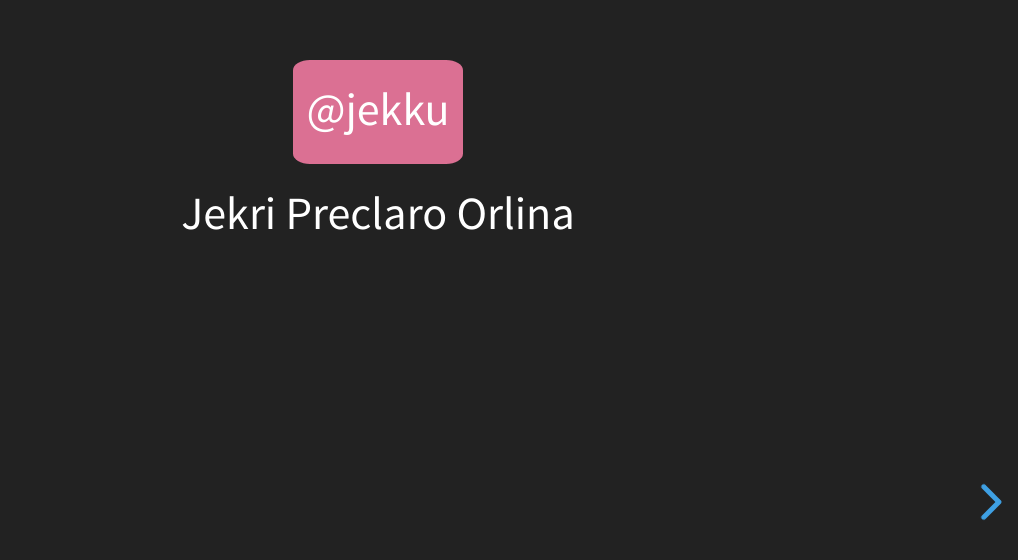
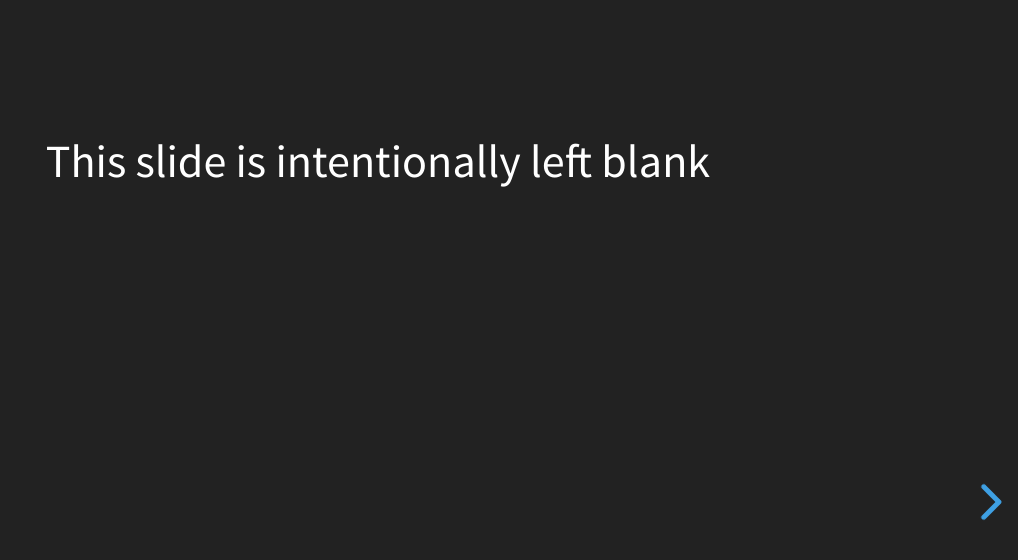
Before and after one commit to jekku/ics-career-talks-2017, a website: page index.html in a window 1280 px wide. Shown: the part 236-796 px from the top of the page, without its empty margins (262-1280 px from the left). Drawn offline with Linux system fonts and the light colour scheme.

Commit message:
Adds blank slide

```diff
--- a/index.html
+++ b/index.html
@@ -24,7 +24,10 @@
 	</head>
 	<body>
 		<div class="reveal">
-			<div class="slides">
+      <div class="slides">
+        <section>
+          This slide is intentionally left blank
+        </section>
         <section>
           <div class="speaker-info">
             <div class="handle">
```
